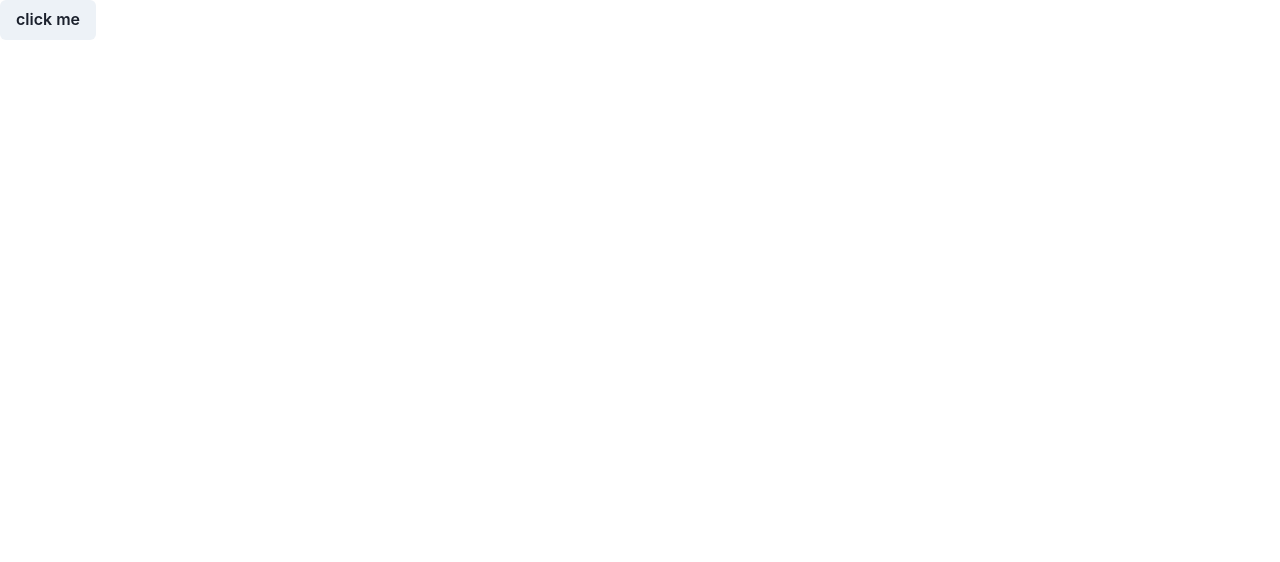
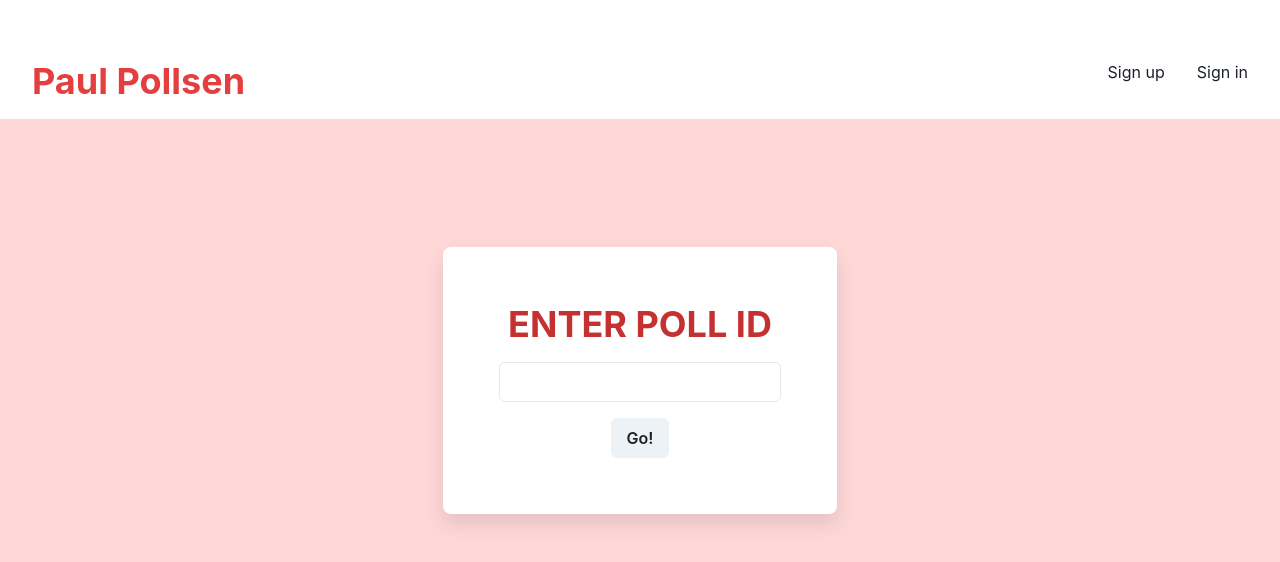
Before and after one commit to oyvindgrutle/dat250-project, a React (Create React App) app in the folder frontend/: page / in a window 1280 px wide. Shown: the top 562 px of the page. Built offline with nearby package versions, Linux system fonts and the light colour scheme; no server answers.

Commit message:
added frontend

```diff
--- a/frontend/package.json
+++ b/frontend/package.json
@@ -9,9 +9,11 @@
         "@types/node": "^12.0.0",
         "@types/react": "^17.0.0",
         "@types/react-dom": "^17.0.0",
+        "dotenv": "^10.0.0",
         "framer-motion": "^4",
         "react": "^17.0.2",
         "react-dom": "^17.0.2",
+        "react-router-dom": "^5.3.0",
         "react-scripts": "4.0.3",
         "typescript": "^4.1.2",
         "web-vitals": "^1.0.1"
@@ -48,6 +50,7 @@
         ]
     },
     "devDependencies": {
+        "@types/react-router-dom": "^5.3.2",
         "prettier": "^2.4.1"
     }
 }
--- a/frontend/src/App.tsx
+++ b/frontend/src/App.tsx
@@ -1,25 +1,25 @@
-import React, { useEffect, useState } from 'react';
-import { Button, ChakraProvider } from '@chakra-ui/react';
+import { Box } from '@chakra-ui/react';
+import React from 'react';
+import { Switch, Route, Router } from 'react-router-dom';
+import CodeBox from './components/CodeBox';
+import Header from './components/Header';
+import Poll from './components/Poll';
 
-const fetchUsers = (): Promise<Response> => {
-    return fetch('http://localhost:8080/users');
-};
-
-const App = (): JSX.Element => {
-    const [users, setUsers] = useState();
-
-    /*
-    useEffect(() => {
-        const fetchData = async () => {
-            const response = await fetchUsers();
-            const users = await response.json();
-            setUsers(users);
-        };
-        fetchData();
-    });
-    */
-
-    return <Button>click me</Button>;
-};
+const App = (): JSX.Element => (
+    <Box h="100vh" bgColor="red.100">
+        <Header />
+        <Switch>
+            <Route exact path="/polls">
+                <Poll />
+            </Route>
+            <Route path="/polls/:id">
+                <Poll />
+            </Route>
+            <Route exact path="/">
+                <CodeBox />
+            </Route>
+        </Switch>
+    </Box>
+);
 
 export default App;
--- /dev/null
+++ b/frontend/src/api/api.ts
@@ -0,0 +1,9 @@
+export const URL = process.env.BACKEND_URL || 'http://localhost:8080';
+
+export const fetchUsers = (): Promise<Response> => {
+    return fetch(`${URL}/users`);
+};
+
+export const fetchPoll = (id: string): Promise<Response> => {
+    return fetch(`${URL}/polls/${parseInt(id)}`);
+};
--- /dev/null
+++ b/frontend/src/api/index.ts
@@ -0,0 +1,2 @@
+import { fetchUsers } from './api';
+export { fetchUsers };
--- /dev/null
+++ b/frontend/src/components/AnswerButton.tsx
@@ -0,0 +1,28 @@
+import { Flex, Heading } from '@chakra-ui/react';
+import React from 'react';
+
+interface Props {
+    onClick: () => void;
+    buttonType: 'yes' | 'no';
+}
+
+const AnswerButton = ({ onClick, buttonType }: Props) => {
+    return (
+        <Flex
+            onClick={onClick}
+            transition=".1s ease-out"
+            _hover={{ cursor: 'pointer', transform: 'scale(1.05)' }}
+            w="50%"
+            alignItems="center"
+            justifyContent="center"
+            p="5rem"
+            bg={buttonType === 'yes' ? 'green.100' : 'blue.100'}
+        >
+            <Heading color={buttonType === 'yes' ? 'green.500' : 'blue.500'} fontSize="5rem">
+                {buttonType.toUpperCase()}
+            </Heading>
+        </Flex>
+    );
+};
+
+export default AnswerButton;
--- /dev/null
+++ b/frontend/src/components/CodeBox.tsx
@@ -0,0 +1,40 @@
+import { Center, FormControl, Heading, Input, VStack, LinkBox, LinkOverlay, Button } from '@chakra-ui/react';
+import React, { FormEvent, useState } from 'react';
+import { useHistory } from 'react-router';
+import Section from './Section';
+
+const CodeBox = (): JSX.Element => {
+    const [code, setCode] = useState<string>('');
+    const history = useHistory();
+
+    const handleSubmit = async (evt: FormEvent) => {
+        evt.preventDefault();
+        history.push(`/polls/${code}`);
+    };
+
+    return (
+        <Center>
+            <Section mt="10%">
+                <VStack spacing="1rem" p="2rem" minW="30%" maxW="600px">
+                    <Heading color="red.600" as="h1">
+                        ENTER POLL ID
+                    </Heading>
+                    <form onSubmit={handleSubmit}>
+                        <FormControl isRequired>
+                            <Input type="text" value={code} onChange={(evt) => setCode(evt.target.value)} />
+                        </FormControl>
+                        <FormControl mt="1rem">
+                            <Center>
+                                <Button type="submit" onSubmit={handleSubmit}>
+                                    Go!
+                                </Button>
+                            </Center>
+                        </FormControl>
+                    </form>
+                </VStack>
+            </Section>
+        </Center>
+    );
+};
+
+export default CodeBox;
--- /dev/null
+++ b/frontend/src/components/Header.tsx
@@ -0,0 +1,15 @@
+import { Box, Flex, Heading, Link, Spacer } from '@chakra-ui/react';
+import React from 'react';
+
+const Header = (): JSX.Element => (
+    <Box px="2rem" bg="white">
+        <Flex pt="60px" pb="1rem">
+            <Heading color="red.500">Paul Pollsen</Heading>
+            <Spacer />
+            <Link>Sign up</Link>
+            <Link ml="2rem">Sign in</Link>
+        </Flex>
+    </Box>
+);
+
+export default Header;
--- /dev/null
+++ b/frontend/src/components/Poll.tsx
@@ -0,0 +1,84 @@
+import { Center, Flex, Heading, Spinner } from '@chakra-ui/react';
+import React, { useEffect, useState } from 'react';
+import { useParams } from 'react-router-dom';
+import { fetchPoll } from '../api/api';
+import { getLocalStorageItem, setLocalStorageItem } from '../utils';
+import AnswerButton from './AnswerButton';
+import Section from './Section';
+
+interface UrlParam {
+    id: string;
+}
+
+interface Poll {
+    id: number;
+    question: string;
+    startTime: string;
+    endTime: string;
+}
+
+const getHasVoted = (id: string): boolean => {
+    const hasVoted = getLocalStorageItem(`hasVoted_${id}`);
+    return hasVoted === 'true';
+};
+
+const Poll = () => {
+    const { id } = useParams<UrlParam>();
+
+    const [poll, setPoll] = useState<Poll | null>(null);
+    const [loading, setLoading] = useState<boolean>(false);
+    const [hasVoted, setHasVoted] = useState<boolean>(getHasVoted(id));
+
+    const handleVote = (choice: 'yes' | 'no') => {
+        setHasVoted(true);
+        setLocalStorageItem(`hasVoted_${id}`, 'true');
+    };
+
+    useEffect(() => {
+        const fetchData = async () => {
+            setLoading(true);
+            const response = await fetchPoll(id);
+            const data = await response.json();
+            setPoll(data);
+            setLoading(false);
+        };
+        fetchData();
+    }, []);
+
+    if (!id) {
+        return <p>No poll-code provided</p>;
+    }
+
+    return (
+        <Center>
+            <Section px="0" w="60%" mt="10%">
+                {loading && (
+                    <Center>
+                        <Spinner />
+                    </Center>
+                )}
+                {poll && !hasVoted && (
+                    <>
+                        <Heading color="red.500" textAlign="center">
+                            {poll.question}
+                        </Heading>
+                        <Flex
+                            gridGap="1rem"
+                            bg="gray.100"
+                            p="1rem"
+                            mt="2rem"
+                            alignItems="center"
+                            justifyContent="center"
+                        >
+                            <AnswerButton onClick={() => handleVote('yes')} buttonType="yes" />
+                            <AnswerButton onClick={() => handleVote('no')} buttonType="no" />
+                        </Flex>
+                    </>
+                )}
+                {poll && hasVoted && <p>you have voted</p>}
+            </Section>
+        </Center>
+    );
+};
+
+export default Poll;
--- /dev/null
+++ b/frontend/src/components/Section.tsx
@@ -0,0 +1,18 @@
+import { Box, BoxProps } from '@chakra-ui/react';
+import React from 'react';
+
+const Section = (props: BoxProps): JSX.Element => {
+    return (
+        <Box
+            bg="white"
+            p="6"
+            overflow="hidden"
+            shadow="lg"
+            borderRadius="0.5rem"
+            boxShadow="0 10px 20px 0 rgba(0, 0, 0, 0.1)"
+            {...props}
+        />
+    );
+};
+
+export default Section;
--- a/frontend/src/index.tsx
+++ b/frontend/src/index.tsx
@@ -3,12 +3,15 @@ import ReactDOM from 'react-dom';
 import './index.css';
 import App from './App';
 import { ChakraProvider } from '@chakra-ui/react';
+import { BrowserRouter as Router } from 'react-router-dom';
 
 ReactDOM.render(
     <React.StrictMode>
-        <ChakraProvider>
-            <App />
-        </ChakraProvider>
+        <Router>
+            <ChakraProvider>
+                <App />
+            </ChakraProvider>
+        </Router>
     </React.StrictMode>,
     document.getElementById('root'),
 );
--- /dev/null
+++ b/frontend/src/utils.ts
@@ -0,0 +1,8 @@
+export const getLocalStorageItem = (key: string): string | null => {
+    const item = localStorage.getItem(key);
+    return item ? item : null;
+};
+
+export const setLocalStorageItem = (key: string, value: string): void => {
+    localStorage.setItem(key, value);
+};
```
Also changed, not shown: 1 other file (tests, documents, lock files or other folders).
